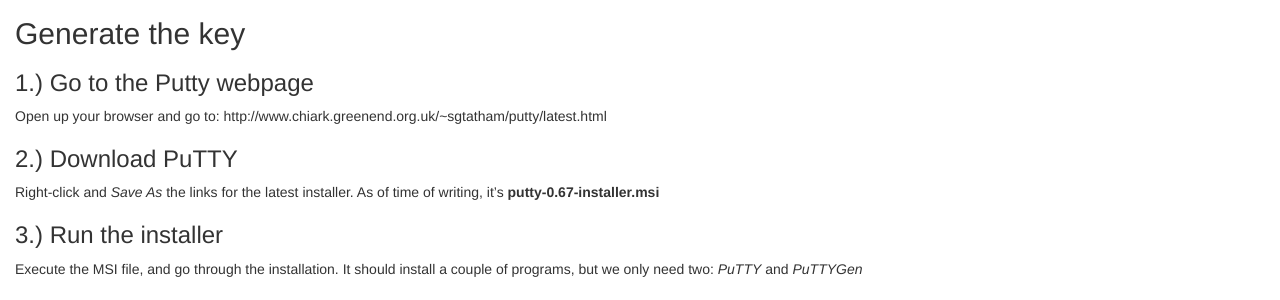
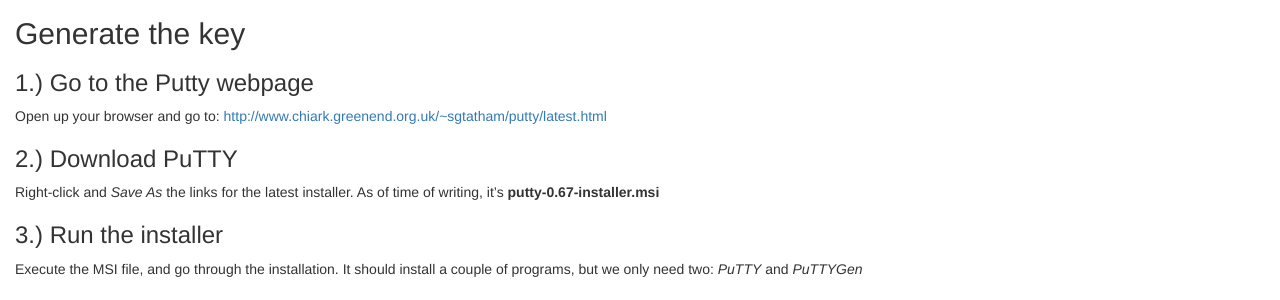
Before and after one commit to terry-dai/devopsgirls-site, a Jekyll site: the page built from _materials/08-2-SSH-from-Windows.md, in a window 1280 px wide. Shown: the part 153-453 px from the top of the page. Built offline with Jekyll 4.4.1, drawn with Linux system fonts in a browser that asks for light colours; nearby versions of some CDN libraries; part of the change alters nothing that is shown.

Commit message:
fix link

```diff
--- a/_materials/08-2-SSH-from-Windows.md
+++ b/_materials/08-2-SSH-from-Windows.md
@@ -10,7 +10,7 @@ Unfortunately, the best SSH client for Windows also requires its own format. So
 
 ### 1.) Go to the Putty webpage
 
-Open up your browser and go to: http://www.chiark.greenend.org.uk/~sgtatham/putty/latest.html
+Open up your browser and go to: [http://www.chiark.greenend.org.uk/~sgtatham/putty/latest.html](http://www.chiark.greenend.org.uk/~sgtatham/putty/latest.html)
 
 ### 2.) Download PuTTY
 
```
